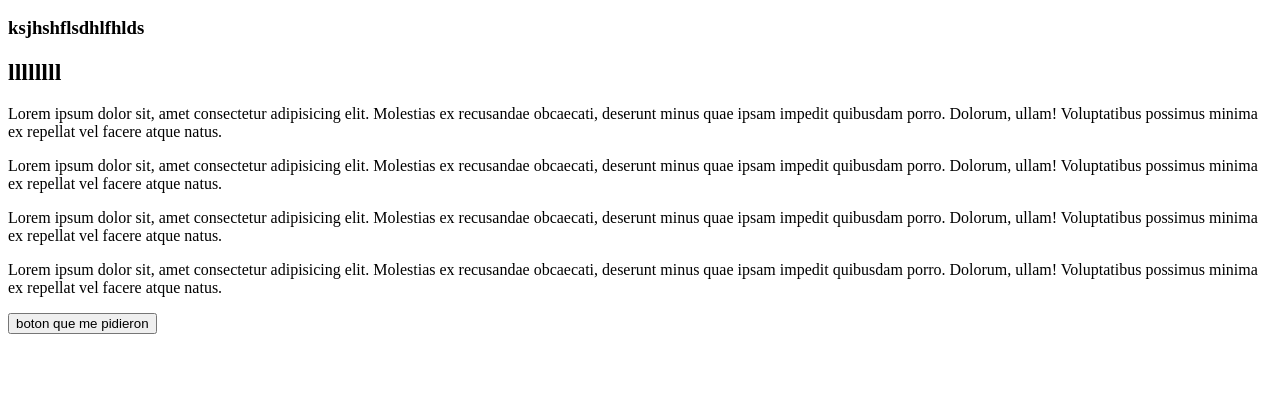
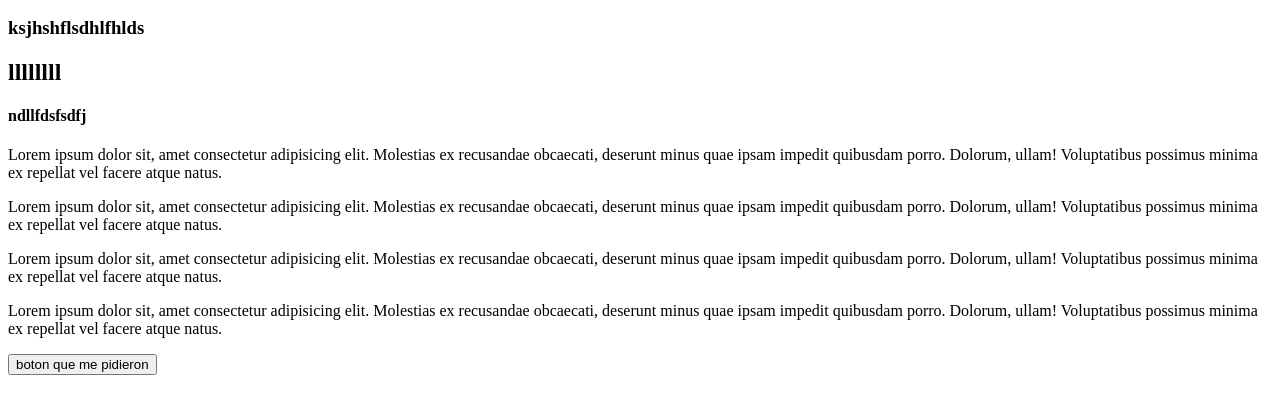
Before and after one commit to dacehell/git-g33, a plain HTML site: page index.html in a window 1280 px wide. Shown: the part 100-514 px from the top of the page. Drawn offline with Linux system fonts and the light colour scheme.

Commit message:
cambio 5 listo

```diff
--- a/index.html
+++ b/index.html
@@ -12,6 +12,7 @@
 
     <h3>ksjhshflsdhlfhlds</h3>
     <h2>llllllll</h2>
+    <h4>ndllfdsfsdfj</h4>
     <p>
       Lorem ipsum dolor sit, amet consectetur adipisicing elit. Molestias ex
       recusandae obcaecati, deserunt minus quae ipsam impedit quibusdam porro.
```
